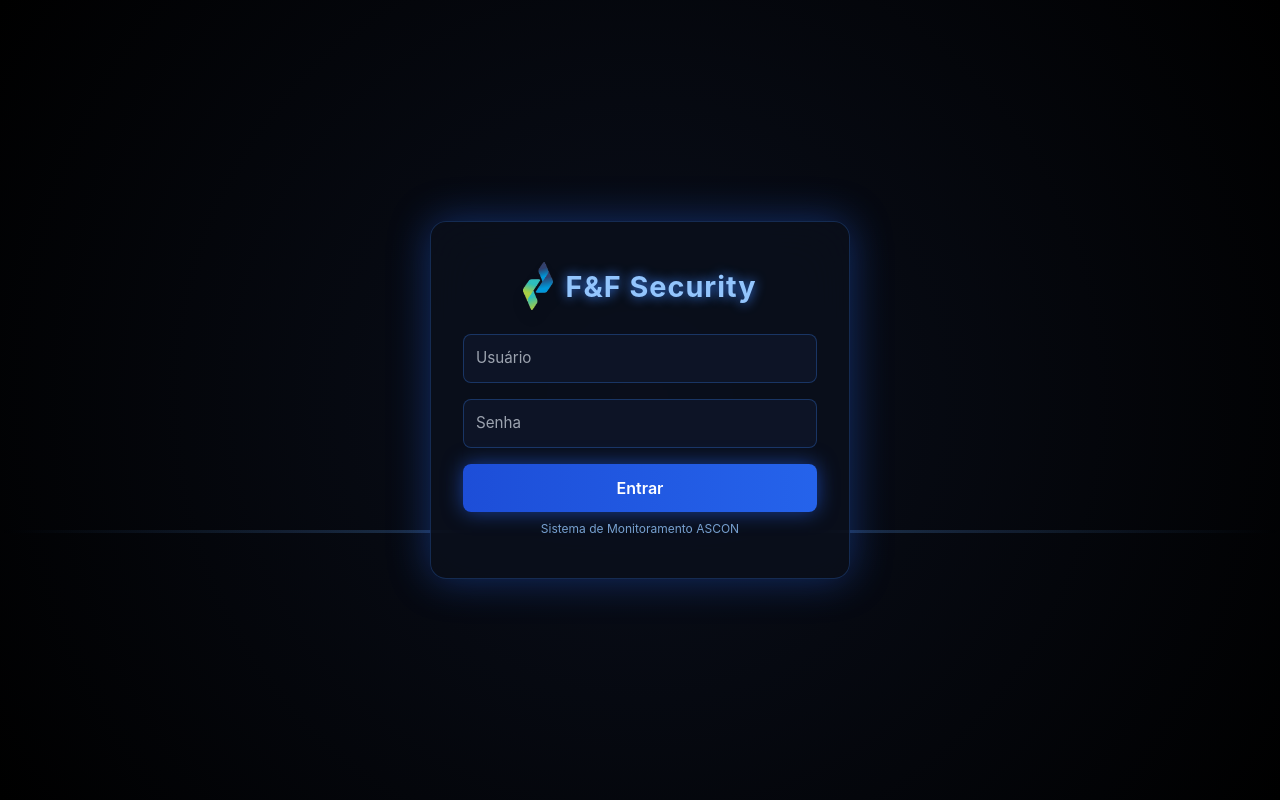
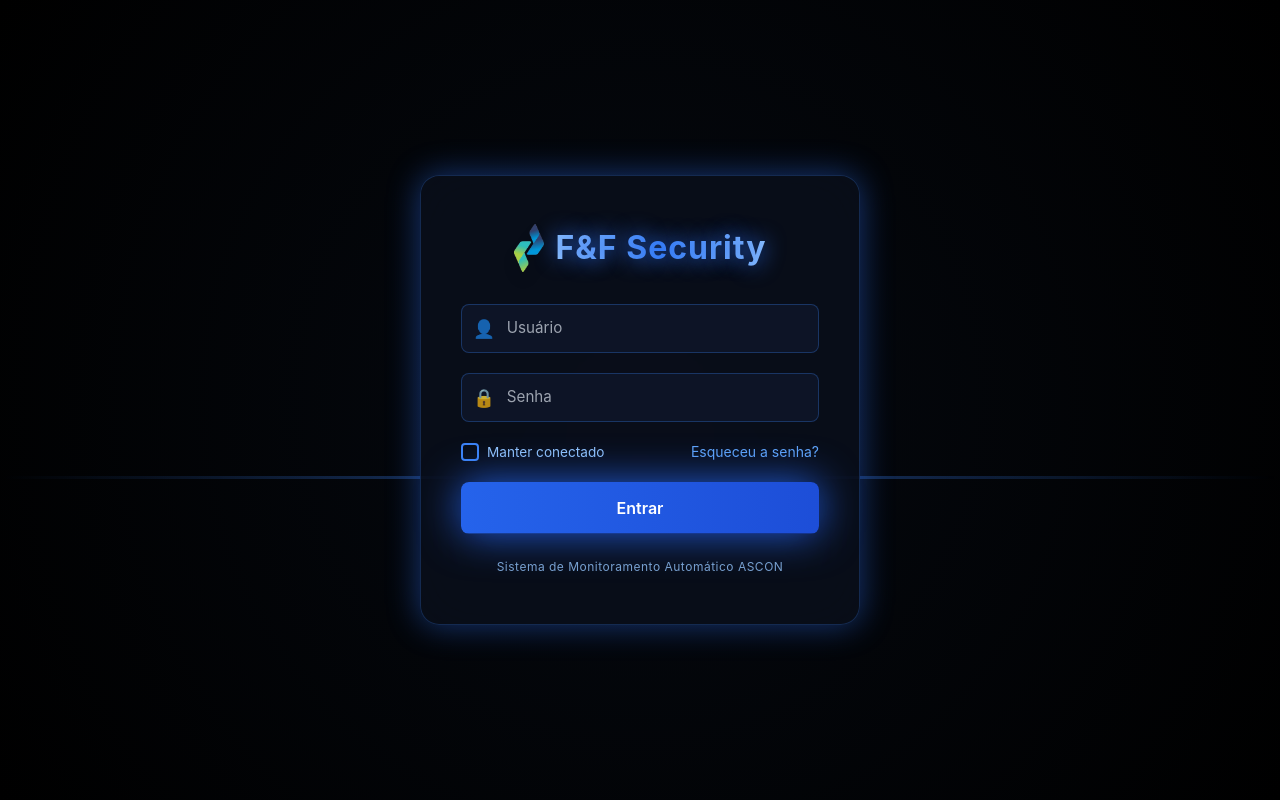
Before and after one commit to Lucas78x/LPR-Dashboard, a FastAPI app: page /login in a window 1280 px wide. Run offline with FastAPI, Linux system fonts and the light colour scheme; some libraries are stand-ins or nearby versions.

Commit message:
Add files via upload

```diff
--- a/templates/login.html
+++ b/templates/login.html
@@ -11,7 +11,7 @@
     html, body {
       height: 100%;
       overflow: hidden;
-      background: radial-gradient(circle at center, #0a0f1c 0%, #000 100%);
+      background: radial-gradient(circle at center, #050910 0%, #000 100%);
       color: white;
       font-family: 'Inter', sans-serif;
     }
@@ -22,14 +22,14 @@
       position: relative;
       z-index: 10;
       width: 100%;
-      max-width: 420px;
-      padding: 2.5rem 2rem;
-      border-radius: 1rem;
+      max-width: 440px;
+      padding: 3rem 2.5rem;
+      border-radius: 1.2rem;
       background: rgba(10, 15, 28, 0.8);
-      backdrop-filter: blur(25px);
+      backdrop-filter: blur(30px);
       border: 1px solid rgba(59, 130, 246, 0.25);
-      box-shadow: 0 0 40px rgba(37, 99, 235, 0.4);
-      animation: fadeIn 1.3s ease forwards;
+      box-shadow: 0 0 45px rgba(37, 99, 235, 0.4);
+      animation: fadeIn 1.2s ease forwards, borderGlow 6s linear infinite;
     }
 
     @keyframes fadeIn {
@@ -37,67 +37,144 @@
       to { opacity: 1; transform: translateY(0); }
     }
 
+    @keyframes borderGlow {
+      0%, 100% { box-shadow: 0 0 25px rgba(37, 99, 235, 0.4); }
+      50% { box-shadow: 0 0 65px rgba(59, 130, 246, 0.8); }
+    }
+
     .login-title {
-      font-size: 1.8rem;
+      font-size: 2rem;
       font-weight: 700;
-      color: #93c5fd;
+      background: linear-gradient(90deg, #93c5fd, #3b82f6, #93c5fd);
+      -webkit-background-clip: text;
+      -webkit-text-fill-color: transparent;
+      text-shadow: 0 0 18px #2563eb;
       letter-spacing: 1px;
-      text-shadow: 0 0 12px #3b82f6;
+      animation: glowText 3s ease-in-out infinite;
+    }
+
+    @keyframes glowText {
+      0%, 100% { text-shadow: 0 0 15px #2563eb; }
+      50% { text-shadow: 0 0 35px #3b82f6; }
     }
 
     .scanner-line {
       position: fixed;
-      top: -100px;
       left: 0;
       width: 100%;
       height: 3px;
-      background: linear-gradient(90deg, transparent, #60a5fa, transparent);
-      animation: scan 4s linear infinite;
+      background: linear-gradient(90deg, transparent, #3b82f6, transparent);
+      opacity: 0.3;
+      animation: scan 5s linear infinite;
+      top: -100px;
       z-index: 1;
-      opacity: 0.35;
     }
 
     @keyframes scan {
-      0% { top: -100px; }
-      50% { top: 100%; }
-      100% { top: -100px; }
+      0% { top: -100px; opacity: 0; }
+      25% { opacity: 0.5; }
+      50% { top: 100%; opacity: 0.35; }
+      100% { top: -100px; opacity: 0; }
     }
 
     .input-glow {
+      width: 100%;
       background: rgba(15, 23, 42, 0.85);
       border: 1px solid rgba(59,130,246,0.3);
       color: #e5e7eb;
       font-size: 0.95rem;
       border-radius: 8px;
-      transition: 0.3s;
+      transition: all 0.3s;
+      padding: 0.75rem 1rem 0.75rem 2.8rem;
     }
 
     .input-glow:focus {
       border-color: #3b82f6;
-      box-shadow: 0 0 15px rgba(59,130,246,0.6);
+      box-shadow: 0 0 20px rgba(59,130,246,0.6);
+      background: rgba(15, 23, 42, 0.95);
       outline: none;
-      background: rgba(15, 23, 42, 0.95);
+    }
+
+    .input-group {
+      position: relative;
+    }
+
+    .input-icon {
+      position: absolute;
+      top: 50%;
+      left: 12px;
+      transform: translateY(-50%);
+      color: #60a5fa;
+      opacity: 0.8;
+      font-size: 1.1rem;
+      pointer-events: none;
     }
 
     .btn-glow {
-      background: linear-gradient(90deg, #1d4ed8, #2563eb);
+      width: 100%;
+      background: linear-gradient(90deg, #1d4ed8, #2563eb, #1d4ed8);
       color: white;
       font-weight: 600;
       border-radius: 8px;
-      box-shadow: 0 0 20px rgba(37,99,235,0.6);
+      box-shadow: 0 0 25px rgba(37,99,235,0.6);
       transition: all 0.25s ease;
+      background-size: 200%;
+      animation: pulseGlow 4.5s ease infinite;
+      padding: 0.85rem;
     }
 
-    .btn-glow:hover {
-      box-shadow: 0 0 35px rgba(37,99,235,0.9);
-      transform: scale(1.03);
+    @keyframes pulseGlow {
+      0%,100% { background-position: left; box-shadow: 0 0 20px rgba(37,99,235,0.5); }
+      50% { background-position: right; box-shadow: 0 0 40px rgba(37,99,235,0.9); }
+    }
+
+    .btn-glow:hover { transform: scale(1.05); }
+
+    .remember {
+      display: flex;
+      align-items: center;
+      gap: 0.5rem;
+      justify-content: start;
+      color: #93c5fd;
+      font-size: 0.85rem;
+      cursor: pointer;
+      user-select: none;
+      transition: color 0.3s;
+    }
+
+    .remember input[type="checkbox"] {
+      appearance: none;
+      width: 18px;
+      height: 18px;
+      border: 2px solid #3b82f6;
+      border-radius: 4px;
+      display: inline-block;
+      position: relative;
+      transition: all 0.3s;
+      cursor: pointer;
+      background: transparent;
+    }
+
+    .remember input[type="checkbox"]:checked {
+      background: #2563eb;
+      box-shadow: 0 0 10px rgba(59,130,246,0.7);
+    }
+
+    .remember input[type="checkbox"]:checked::after {
+      content: '✔';
+      position: absolute;
+      color: white;
+      top: -1px;
+      left: 3px;
+      font-size: 0.8rem;
     }
 
     .footer-text {
       font-size: 0.75rem;
       color: #93c5fd;
       opacity: 0.8;
-      margin-top: 0.5rem;
+      margin-top: 0.75rem;
+      letter-spacing: 0.5px;
     }
   </style>
 </head>
@@ -107,7 +184,7 @@
   <div class="scanner-line"></div>
 
   <div class="login-box text-center">
-    <div class="flex justify-center items-center gap-3 mb-6">
+    <div class="flex justify-center items-center gap-3 mb-8">
       <img src="/static/assets/login/logo.png" class="h-12 drop-shadow-lg" alt="logo" />
       <h1 class="login-title">F&F Security</h1>
     </div>
@@ -118,17 +195,32 @@
     </div>
     {% endif %}
 
-    <form method="post" action="/login" class="space-y-4">
-      <div>
-        <input name="username" required placeholder="Usuário" class="w-full p-3 input-glow" />
+    <!-- LOGIN FORM -->
+    <form method="post" action="/login" class="space-y-5">
+      <input type="hidden" name="csrf_token" value="{{ csrf }}">
+
+      <div class="input-group">
+        <span class="input-icon">👤</span>
+        <input name="username" required placeholder="Usuário" class="input-glow" />
       </div>
-      <div>
-        <input name="password" type="password" required placeholder="Senha" class="w-full p-3 input-glow" />
+
+      <div class="input-group">
+        <span class="input-icon">🔒</span>
+        <input name="password" type="password" required placeholder="Senha" class="input-glow" />
       </div>
-      <button class="w-full py-3 btn-glow">Entrar</button>
+
+      <div class="flex justify-between items-center mt-3">
+        <label class="remember">
+          <input type="checkbox" name="remember_me" />
+          <span>Manter conectado</span>
+        </label>
+        <a href="#" class="text-blue-400 text-sm hover:underline">Esqueceu a senha?</a>
+      </div>
+
+      <button class="btn-glow mt-3">Entrar</button>
     </form>
 
-    <p class="footer-text">Sistema de Monitoramento ASCON</p>
+    <p class="footer-text mt-6">Sistema de Monitoramento Automático ASCON</p>
   </div>
 
   <script>
@@ -137,28 +229,17 @@
       background: { color: "#020617" },
       fpsLimit: 60,
       particles: {
-        number: { value: 60 },
+        number: { value: 75 },
         color: { value: ["#2563eb", "#60a5fa", "#93c5fd"] },
         shape: { type: "circle" },
-        opacity: { value: 0.6 },
+        opacity: { value: 0.4 },
         size: { value: { min: 1, max: 3 } },
-        links: {
-          enable: true,
-          color: "#3b82f6",
-          distance: 130,
-          opacity: 0.3,
-          width: 1
-        },
-        move: {
-          enable: true,
-          speed: 1,
-          direction: "none",
-          outModes: { default: "bounce" }
-        }
+        links: { enable: true, color: "#3b82f6", distance: 140, opacity: 0.25, width: 1 },
+        move: { enable: true, speed: 0.9, direction: "none", outModes: { default: "bounce" } }
       },
       interactivity: {
-        events: { onHover: { enable: true, mode: "grab" } },
-        modes: { grab: { distance: 150, links: { opacity: 0.7 } } }
+        events: { onHover: { enable: true, mode: "grab" }, resize: true },
+        modes: { grab: { distance: 150, links: { opacity: 0.6 } } }
       },
       detectRetina: true
     });
```
Also changed, not shown: templates/dashboard.html (+26 -62 lines).
